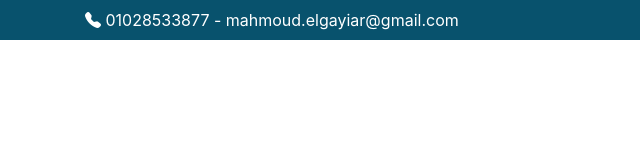
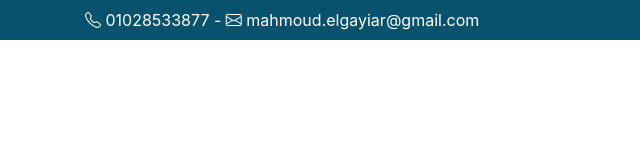
Before and after one commit to MahmoudElgayiar/Bootstrap4, a plain HTML site: page index.html in a window 1280 px wide. Shown: the full height of the page, 0-640 px from the left. Drawn offline with nearby package versions, Linux system fonts and the light colour scheme; files whose address does not match are found by name.

Commit message:
add Bootstarpe Icon

```diff
--- a/index.html
+++ b/index.html
@@ -14,7 +14,8 @@
             <div class="container">
                 <div class="row">
                     <div class="col-md text-left">
-                        <i class="bi-telephone-fill"></i> 01028533877 -
+                        <i class="bi-telephone"></i> 01028533877 -
+                        <i class="bi bi-envelope"></i>
                         mahmoud.elgayiar@gmail.com
                     </div>
                     <div class="col-md text-right">
```
